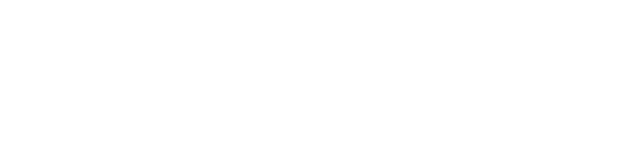
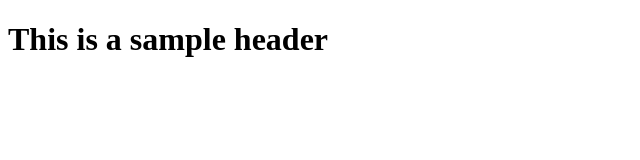
Before and after one commit to Akhitha-1/examplee, a plain HTML site: page index.html in a window 1280 px wide. Shown: the whole page, without its empty margins (0-640 px from the left). Drawn offline with Linux system fonts and the light colour scheme.

Commit message:
changes made in header branch

```diff
--- a/index.html
+++ b/index.html
@@ -4,6 +4,6 @@
     <title>Sample Project</title>
 </head>
 <body>
-
+    <h1>This is a sample header</h1>
 </body>
 </html>
```
